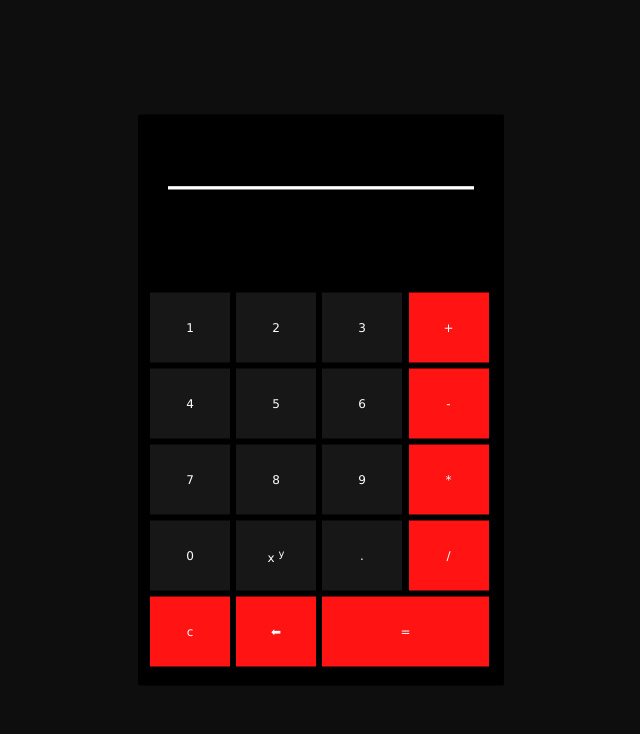
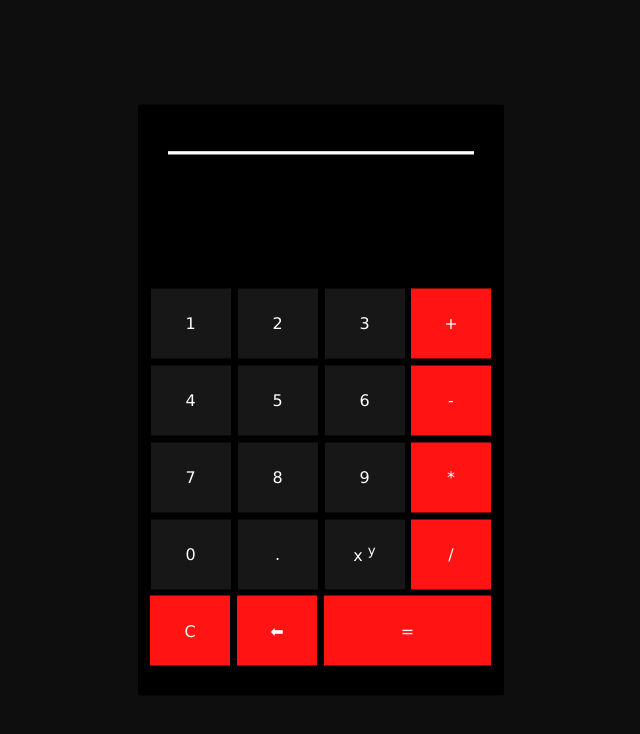
Before and after one commit to marlon-trev/calculante, a plain HTML site: page index.html in a window 1280 px wide. Shown: the whole page, without its empty margins (319-959 px from the left). Drawn offline with Linux system fonts and the light colour scheme.

Commit message:
mudanças de estilo

```diff
--- a/estilo/estilo.css
+++ b/estilo/estilo.css
@@ -9,7 +9,7 @@
 body{
     font-weight: normal;
     font-size: 18px;
-    font-family:'Lucida Sans', 'Lucida Sans Regular', 'Lucida Grande', 'Lucida Sans Unicode', Geneva, Verdana, sans-serif;
+    font-family:'Courier New', Courier, monospace;
     color: white;
     background-color: #0E0E0E;
 }
@@ -28,40 +28,43 @@ h1{
     border-radius: 2px;
     padding: 8px;
     width: 350px;
-    height: 555px;
+    height: 575px;
 }
 
 .botao{
     width: 80px;
     height: 70px;
-    font-size: 12px;
+    font-size: 16px;
     cursor: pointer;
     background-color: #171717;
     border: none;
     color: white;
-    margin: 2px;
+    margin: 2.5px;
+    transition-duration: 0.2s;
 }
 
 .botao1{
     width: 80px;
     height: 70px;
-    font-size: 12px;
+    font-size: 16px;
     cursor: pointer;
     background-color: #FF1313;
     border: none;
     color: white;
     margin: 2px;
+    transition-duration: 0.2s;
 }
 
 .botao2{
     width: 167px;
     height: 70px;
-    font-size: 12px;
+    font-size: 16px;
     cursor: pointer;
     background-color: #FF1313;
     border: none;
     color: white;
     margin: 2px;
+    transition-duration: 0.2s;
 }
 
 .botao:hover{
@@ -77,22 +80,23 @@ h1{
 }
 
 #result{
-    overflow: hidden;
-    text-overflow: ellipsis;
-    line-height: 20px;
+    overflow:hidden;
+    text-overflow:ellipsis;
+    line-height: 18px;
     font-weight: bold;
     font-size: 30px;
-    font-family:'Lucida Sans', 'Lucida Sans Regular', 'Lucida Grande', 'Lucida Sans Unicode', Geneva, Verdana, sans-serif;
+    font-family:'Courier New', Courier, monospace;
     background-color: black;
     text-align: right;
-    margin-left: 25px;
-    margin-right: 25px;
-    margin-bottom: 45px;
-    margin-top: 35px;
+    padding: 20px;
+    margin-left: 2px;
+    margin-right: 5px;
+    margin-bottom: 40px;
+    margin-top: 30px;
     height: 20px;
 }
 
 h1{
-    margin-top: 25px;
+    margin-top: 0px;
     text-align: center;
 }
--- a/index.html
+++ b/index.html
@@ -34,12 +34,12 @@
                 </tr>
                 <tr>
                     <td onclick="insert('0')"><button class="botao">0</button></td>
-                    <td onclick="insert('**')"><button class="botao" >x <sup>y</sup></button></td>
-                    <td onclick="insert('.')"><button class="botao">.</button></td>
+                    <td onclick="insert('.')"><button class="botao" >.</td>
+                    <td onclick="insert('**')"><button class="botao">x <sup>y</sup></button></button></td>
                     <td id ="divisao" onclick="insert('/')"><button class="botao1">/</button></td>
                 </tr>
                 <tr>
-                    <td onclick="limpar()"><button class="botao1">c</button></td>
+                    <td onclick="limpar()"><button class="botao1">C</button></td>
                     <td onclick="apagar()"><button class="botao1">&#x2B05</button></td>
                     <td onclick="resultado(r)" colspan="2"><button class="botao2">=</button></td>
                 </tr>
```
